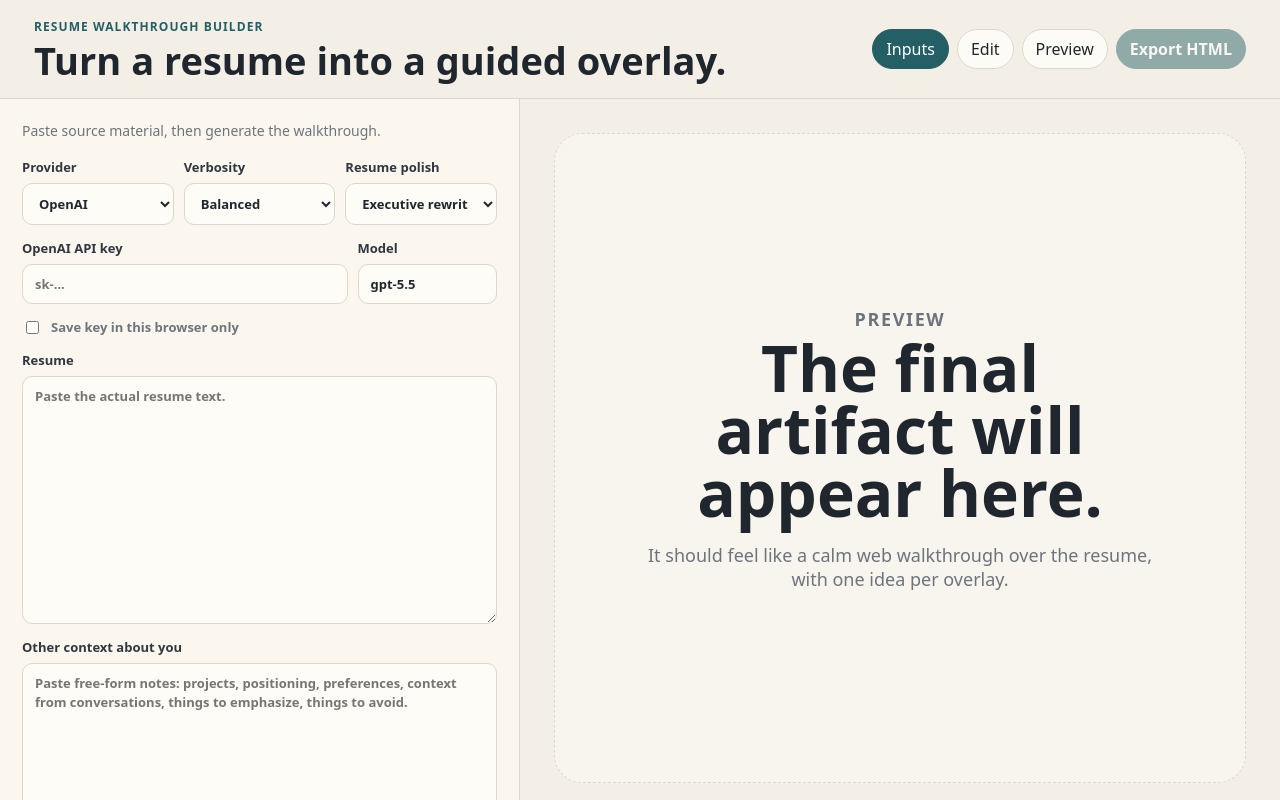
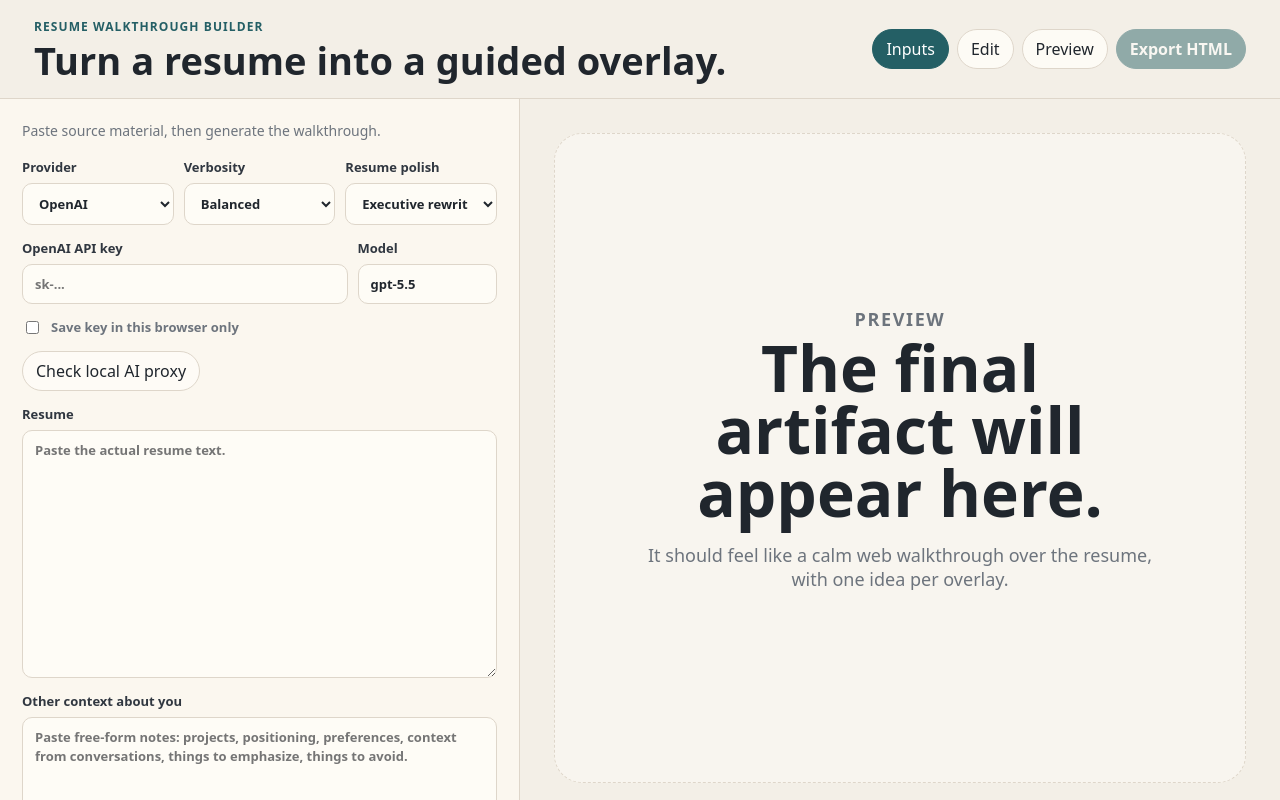
Before and after one commit to dumbfounder/resume-walkthrough-builder, a React (Vite) app: page / in a window 1280 px wide. Shown: the top 800 px of the page. Built offline with nearby package versions, Linux system fonts and the light colour scheme.

Commit message:
Add local AI proxy health check

```diff
--- a/src/App.tsx
+++ b/src/App.tsx
@@ -54,6 +54,24 @@ export default function App() {
 
   const selectedIndex = state.walkthrough?.steps.findIndex((step) => step.id === selectedStep?.id) ?? -1;
   const canGenerate = state.inputs.resumeText.trim() && state.inputs.targetText.trim();
+
+  async function handleCheckProxy() {
+    setState((current) => ({ ...current, error: "", status: "Checking the local AI proxy loaded by this browser tab..." }));
+    try {
+      const response = await fetch("/api/ai-health", { cache: "no-store" });
+      const text = await response.text();
+      if (!response.ok) {
+        throw new Error(`Local AI proxy health returned ${response.status}: ${text.slice(0, 120)}`);
+      }
+      setState((current) => ({ ...current, status: "Local AI proxy is loaded in this browser tab. Claude route is available." }));
+    } catch (error) {
+      setState((current) => ({
+        ...current,
+        error: error instanceof Error ? error.message : "Local AI proxy health check failed.",
+        status: "This browser tab is not connected to the current local AI proxy."
+      }));
+    }
+  }
 
   async function handleGenerate() {
     if (!canGenerate || state.isGenerating) return;
@@ -251,6 +269,7 @@ export default function App() {
               canGenerate={Boolean(canGenerate)}
               onStateChange={setState}
               onInputChange={updateInputs}
+              onCheckProxy={handleCheckProxy}
               onGenerate={handleGenerate}
               onReset={reset}
             />
@@ -302,6 +321,7 @@ function ComposePanel({
   canGenerate,
   onStateChange,
   onInputChange,
+  onCheckProxy,
   onGenerate,
   onReset
 }: {
@@ -309,6 +329,7 @@ function ComposePanel({
   canGenerate: boolean;
   onStateChange: Dispatch<SetStateAction<StudioState>>;
   onInputChange: (patch: Partial<StudioInputs>) => void;
+  onCheckProxy: () => void;
   onGenerate: () => void;
   onReset: () => void;
 }) {
@@ -375,6 +396,9 @@ function ComposePanel({
         />
         Save key in this browser only
       </label>
+      <button type="button" className="quiet check-proxy" onClick={onCheckProxy}>
+        Check local AI proxy
+      </button>
       <label>
         Resume
         <textarea
--- a/src/styles.css
+++ b/src/styles.css
@@ -215,6 +215,10 @@ label {
 
 .save-key input {
   width: auto;
+}
+
+.check-proxy {
+  justify-self: start;
 }
 
 .step-strip {
--- a/vite.config.ts
+++ b/vite.config.ts
@@ -2,6 +2,19 @@ import { defineConfig } from "vite";
 import react from "@vitejs/plugin-react";
 
 function aiProxyPlugin() {
+  function handleHealth(_req: import("node:http").IncomingMessage, res: import("node:http").ServerResponse) {
+    res.statusCode = 200;
+    res.setHeader("Content-Type", "application/json");
+    res.end(
+      JSON.stringify({
+        ok: true,
+        service: "resume-walkthrough-builder-ai-proxy",
+        routes: ["/api/openai-responses", "/api/anthropic-messages"],
+        timestamp: new Date().toISOString()
+      })
+    );
+  }
+
   async function handle(req: import("node:http").IncomingMessage, res: import("node:http").ServerResponse) {
     if (req.method !== "POST") {
       res.statusCode = 405;
@@ -83,10 +96,12 @@ function aiProxyPlugin() {
   return {
     name: "local-ai-provider-proxy",
     configureServer(server: import("vite").ViteDevServer) {
+      server.middlewares.use("/api/ai-health", handleHealth);
       server.middlewares.use("/api/openai-responses", handle);
       server.middlewares.use("/api/anthropic-messages", handleAnthropic);
     },
     configurePreviewServer(server: import("vite").PreviewServer) {
+      server.middlewares.use("/api/ai-health", handleHealth);
       server.middlewares.use("/api/openai-responses", handle);
       server.middlewares.use("/api/anthropic-messages", handleAnthropic);
     }
```
